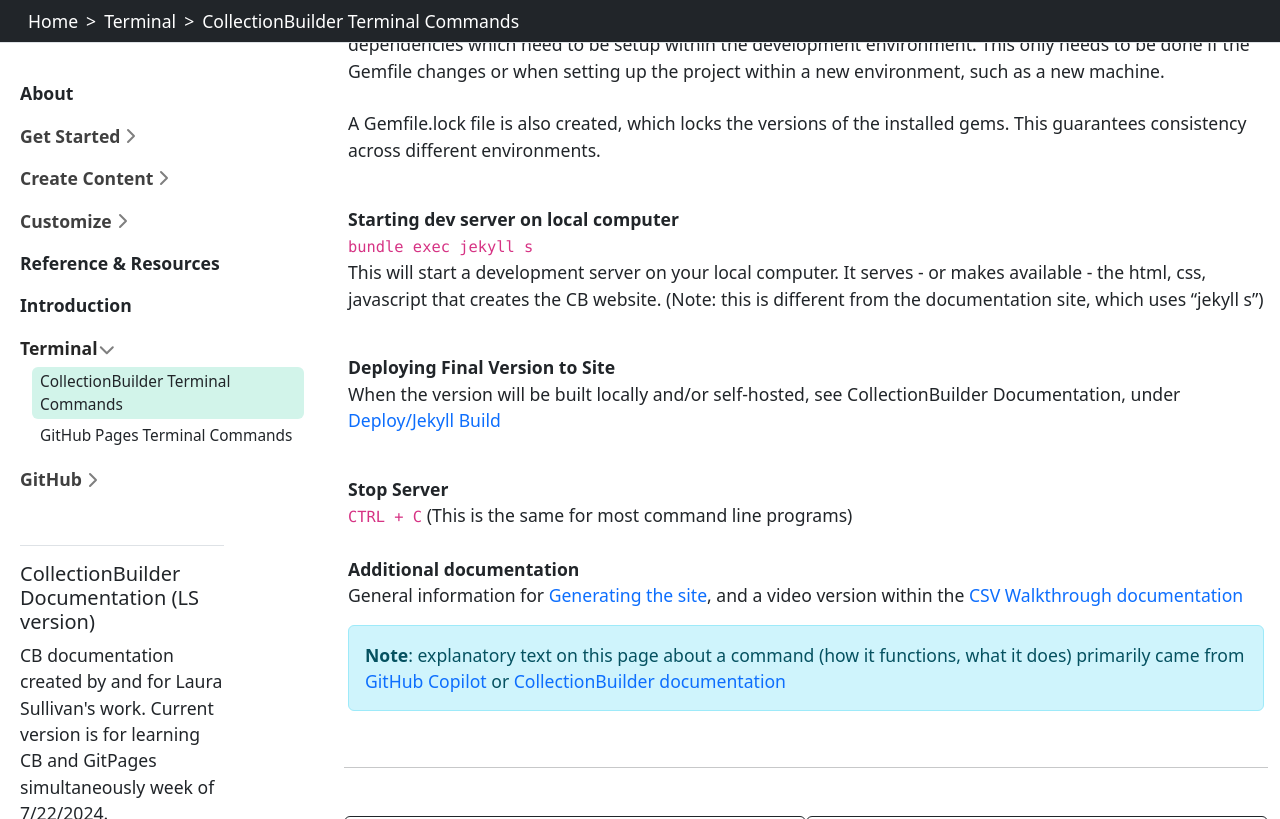
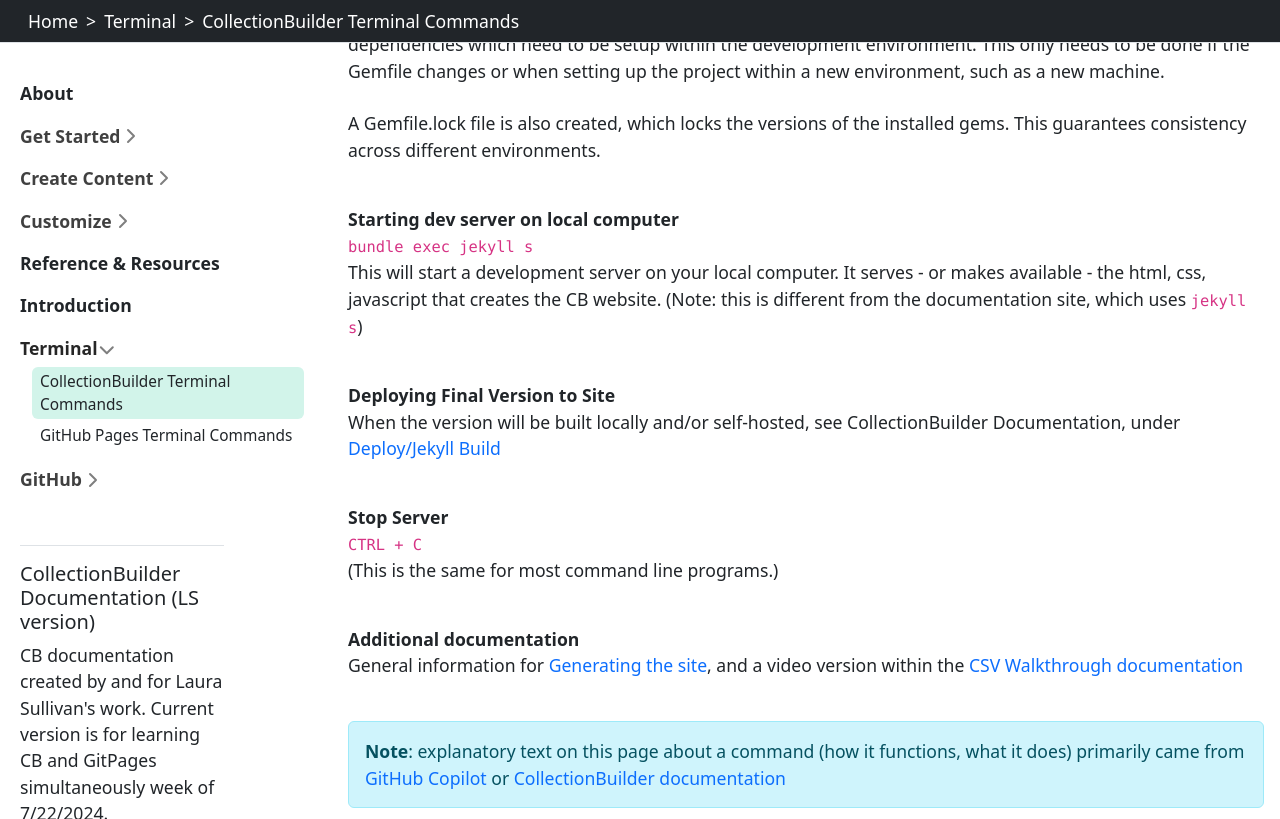
Before and after one commit to lsulli12/cb-documentation_test, a Jekyll site: the page built from content/Terminal/cb.md, in a window 1280 px wide and 900 px high, scrolled down 358 px, cut to the strip 0-819 px from the top of the window. Built offline with Jekyll 4.4.1, drawn with Linux system fonts in a browser that asks for light colours.

Commit message:
line format changes

```diff
--- a/content/Terminal/cb.md
+++ b/content/Terminal/cb.md
@@ -12,7 +12,7 @@ A Gemfile.lock file is also created, which locks the versions of the installed g
 <br><br>
 
 **Starting dev server on local computer**<br>
-`bundle exec jekyll s` <br>This will start a development server on your local computer. It serves - or makes available - the html, css, javascript that creates the CB website. (Note: this is different from the documentation site, which uses "jekyll s")
+`bundle exec jekyll s` <br>This will start a development server on your local computer. It serves - or makes available - the html, css, javascript that creates the CB website. (Note: this is different from the documentation site, which uses `jekyll s`)
 <br><br>
 
 **Deploying Final Version to Site**<br>
@@ -20,11 +20,13 @@ When the version will be built locally and/or self-hosted, see CollectionBuilder
 <br>
 
 **Stop Server**<br>
-`CTRL + C`
-(This is the same for most command line programs)
+`CTRL + C` <br>
+(This is the same for most command line programs.)
 <br>
+
 **Additional documentation**<br>
 General information for [Generating the site](https://collectionbuilder.github.io/cb-docs/docs/repository/generate), and a video version within the [CSV Walkthrough documentation](https://collectionbuilder.github.io/cb-docs/docs/walkthroughs/csv-walkthrough/#13-run-the-bundle-exec-jekyll-serve-command-to-generate-your-site-video-version)
+<br><br>
 
 
 {% include alert.html text="**Note**: explanatory text on this page about a command (how it functions, what it does) primarily came from [GitHub Copilot](https://github.com/features/copilot) or [CollectionBuilder documentation](https://collectionbuilder.github.io/cb-docs/)" align="left" color="info" %}
```
